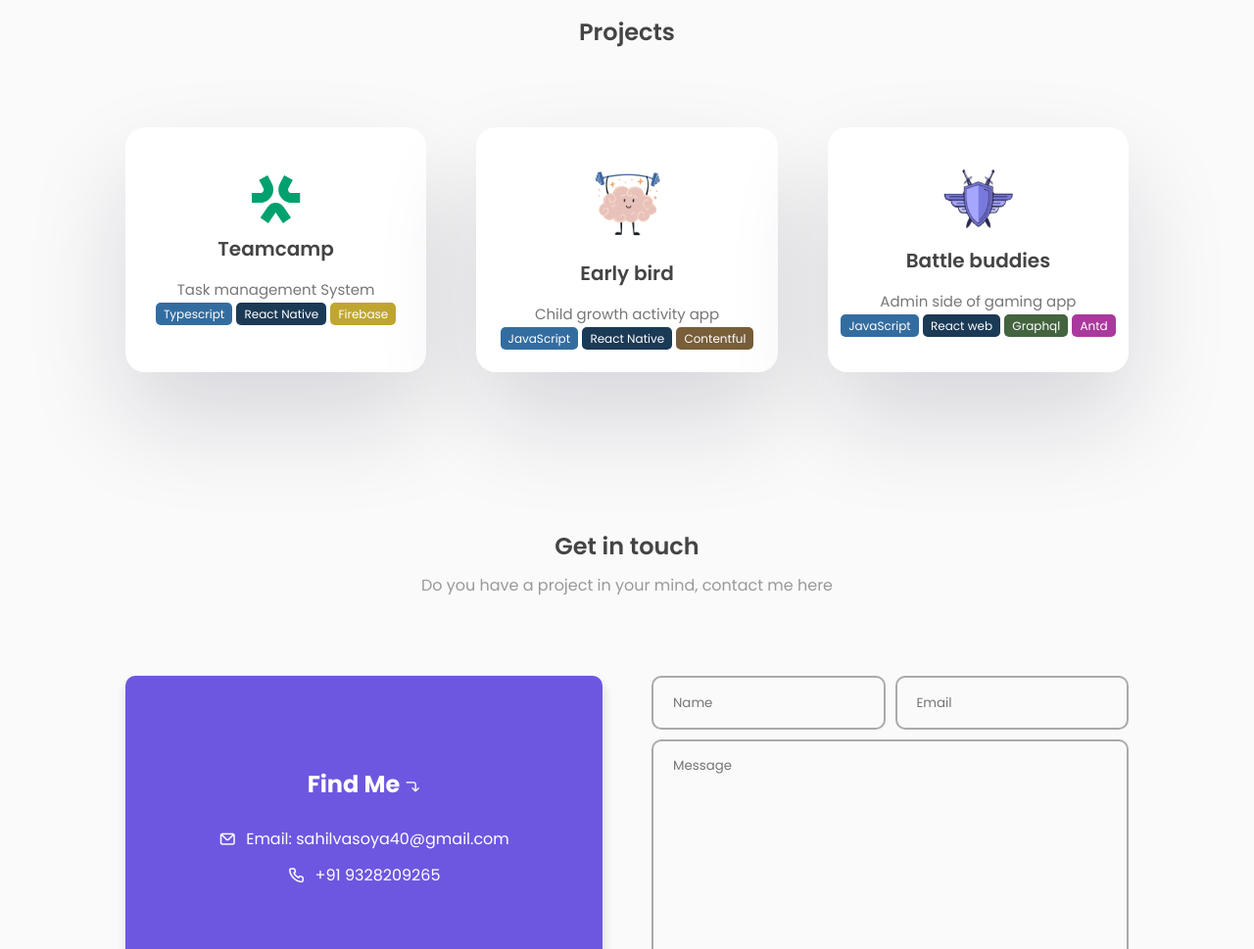
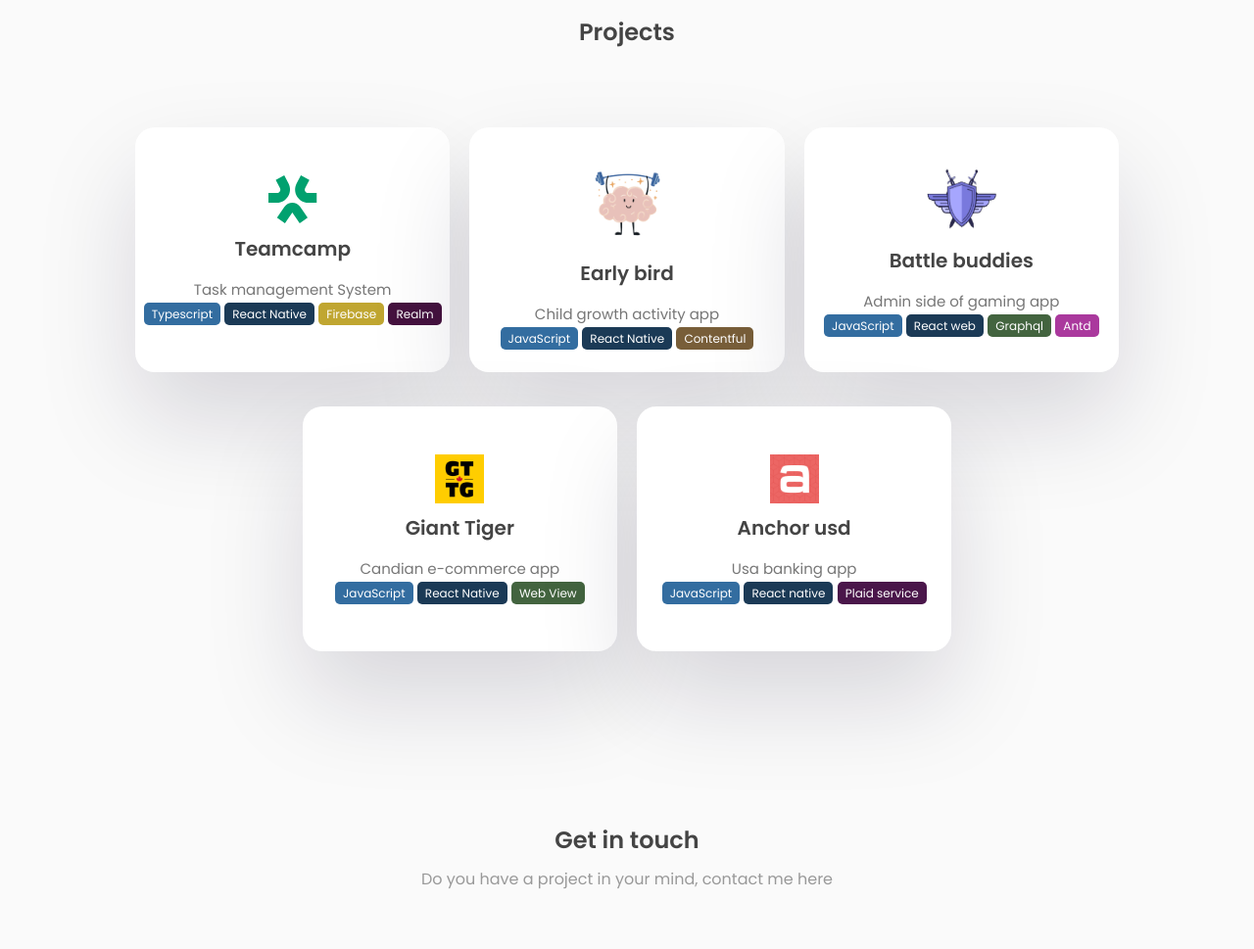
Before and after one commit to vsahil2002/Portfolio, a plain HTML site: page Index.html in a window 1280 px wide. Shown: the part 1400-2369 px from the top of the page at 98% size. Drawn offline with nearby package versions, Linux system fonts and the light colour scheme.

Commit message:
add 2 new project

```diff
--- a/Index.html
+++ b/Index.html
@@ -147,6 +147,7 @@
                         <label>Task management System</label>
                         <div class="featured-text-card">
                             <span style="background-color: rgb(51, 109, 160);">Typescript</span> <span style="background-color: rgb(27, 58, 86);">React Native</span> <span>Firebase</span>
+                            <span style="background-color: rgb(69, 18, 63);">Realm</span>
                         </div>
                     </div>
                     <div class="project-box" onclick="onClickEarlybird()">
@@ -164,6 +165,23 @@
                         <div class="featured-text-card">
                             <span style="background-color: rgb(51, 109, 160);">JavaScript</span> <span style="background-color: rgb(27, 58, 86);">React web</span> <span style="background-color: rgb(67, 100, 63);">Graphql</span>
                             <span style="background-color: rgb(170, 57, 157);">Antd</span>
+                        </div>
+
+                    </div>
+                      <div class="project-box">
+                        <img src="./gt.jpeg" alt="avatar">
+                        <h3>Giant Tiger</h3>
+                        <label>Candian e-commerce app</label>
+                        <div class="featured-text-card">
+                            <span style="background-color: rgb(51, 109, 160);">JavaScript</span> <span style="background-color: rgb(27, 58, 86);">React Native</span> <span style="background-color: rgb(67, 100, 63);">Web View</span>
+                        </div>
+
+                    </div> <div class="project-box">
+                        <img src="./Anchor.png" alt="avatar">
+                        <h3>Anchor usd</h3>
+                        <label>Usa banking app</label>
+                        <div class="featured-text-card">
+                            <span style="background-color: rgb(51, 109, 160);">JavaScript</span> <span style="background-color: rgb(27, 58, 86);">React native</span> <span style="background-color: rgb(74, 22, 74);">Plaid service</span>
                         </div>
 
                     </div>
--- a/style.css
+++ b/style.css
@@ -357,26 +357,29 @@
 }
 
 /* ----- PROJECTS BOX ----- */
-.project-container{
+.project-container {
     display: flex;
     width: 100%;
-    justify-content: space-between;
+    justify-content: center;
     gap: 20px;
     flex-wrap: wrap;
 }
-.project-box{
+
+.project-box {
     position: relative;
     display: flex;
     justify-content: center;
     align-items: center;
     flex-direction: column;
-    width: 30%;
+    width: calc(33.33% - 20px); /* Adjust for 3 items per row with a 20px gap */
     height: 250px;
     background: var(--color-white);
     border-radius: 20px;
     box-shadow: rgba(17, 12, 46, 0.15) 0px 48px 100px 0px;
     overflow: hidden;
+    margin-bottom: 15px; /* Ensure consistent vertical spacing */
 }
+
 .project-box img {
     width: 50px;
     height: 50px;
```
Also changed, not shown: Anchor.png (added), gt.jpeg (added).
